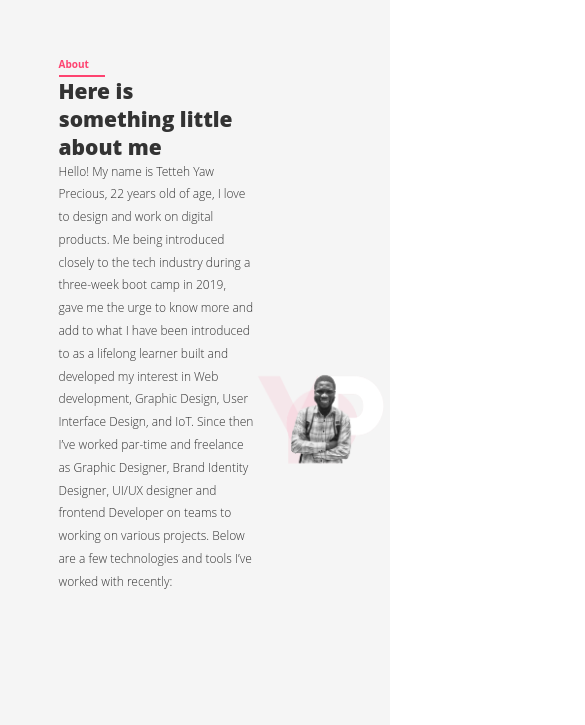
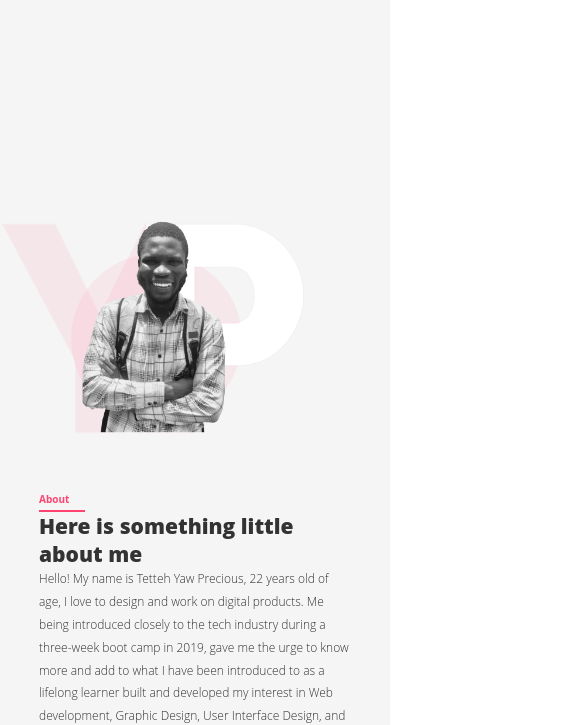
Before and after one commit to Tetteh-Yaw-Precious/personal_website, a React (Create React App) app: page /Work in a window 390 px wide. Shown: the part 846-1571 px from the top of the page, 585 px wide, since content can reach past the window. Built offline with nearby package versions, Linux system fonts and the light colour scheme.

Commit message:
update on responsiveness

```diff
--- a/src/components/About.js
+++ b/src/components/About.js
@@ -1,5 +1,6 @@
 import React from "react";
 import styled from "styled-components";
+import { device } from "../helpers/Mixins";
 import Tetteh_Yaw_Precious from "../images/Tetteh_Yaw_Precious.png";
 
 const About = () => {
@@ -33,6 +34,18 @@ const StyledAbout = styled.div`
   display: flex;
   flex-direction: row;
   background-color: #f5f5f5;
+  @media ${device.tab_land} {
+    font-size: 56.25%;
+  }
+  @media ${device.tab_port} {
+    font-size: 50%;
+  }
+  @media ${device.phone} {
+    flex-direction: column-reverse;
+  }
+  @media ${device.big_desktop} {
+    font-size: 75%;
+  }
   .abouttext {
     width: 65%;
     display: flex;
@@ -40,14 +53,26 @@ const StyledAbout = styled.div`
     align-items: flex-start;
     padding-top: 15%;
     padding-left: 15%;
+    @media ${device.phone} {
+      width: 90%;
+      padding-top: 0;
+      padding-left: 10%;
+    }
   }
   .myimage {
     width: 35%;
     display: flex;
     align-items: center;
     justify-content: center;
+    @media ${device.phone} {
+      width: 80%;
+      min-height: 5rem;
+    }
     img {
       width: 95%;
+      @media ${device.phone}{
+        width: 100%;
+      }
     }
   }
 `;
--- a/src/components/Contact.js
+++ b/src/components/Contact.js
@@ -1,5 +1,6 @@
 import React from "react";
 import styled from "styled-components";
+import { device } from "../helpers/Mixins";
 import ContactSocials from "./ContactSocials";
 import contact_github from "../images/contact_github.svg";
 import contactlinkedin from "../images/contact_linkedin.svg";
@@ -60,6 +61,11 @@ const StyledContact = styled.div`
     width: 100%;
     min-height: 55rem;
     display: flex;
+    @media ${device.phone}{
+      border: 1px solid red;
+      flex-direction: column-reverse
+      ;
+    }
     .socials {
       width: 30%;
       padding-top: 2%;
--- a/src/components/Work.js
+++ b/src/components/Work.js
@@ -1,5 +1,6 @@
 import React from "react";
 import styled from "styled-components";
+import { device } from "../helpers/Mixins";
 import ProjectCard from "./ProjectCard";
 import web_dev from "../images/web_dev.svg";
 import github from "../images/githublogo.svg";
@@ -31,14 +32,14 @@ const Work = () => {
           worktype={github}
           projectName="School Registration System"
           projectCat="Web development"
-          techused="html | scss | Javascript | Google Firebase"
+          techused="html | scss | Javascript | Firebase"
         />
         <ProjectCard
           techtype={web_dev}
           worktype={github}
           projectName="Acquva Auctions"
           projectCat="Project Manager"
-          techused="html | scss | Javascript | Google Firebase"
+          techused="html | scss | Javascript | Firebase"
         />
         <ProjectCard
           techtype={web_dev}
@@ -77,6 +78,14 @@ const StyledWork = styled.div`
     grid-template-columns: repeat(3, 35rem);
     grid-template-rows: repeat(2, 25rem);
     gap: 4rem;
+    @media ${device.phone}{
+      display: flex;
+      flex-direction: column;
+      div{
+        width: 30rem;
+        min-height: ;
+      }
+    }
   }
 `;
 
```
